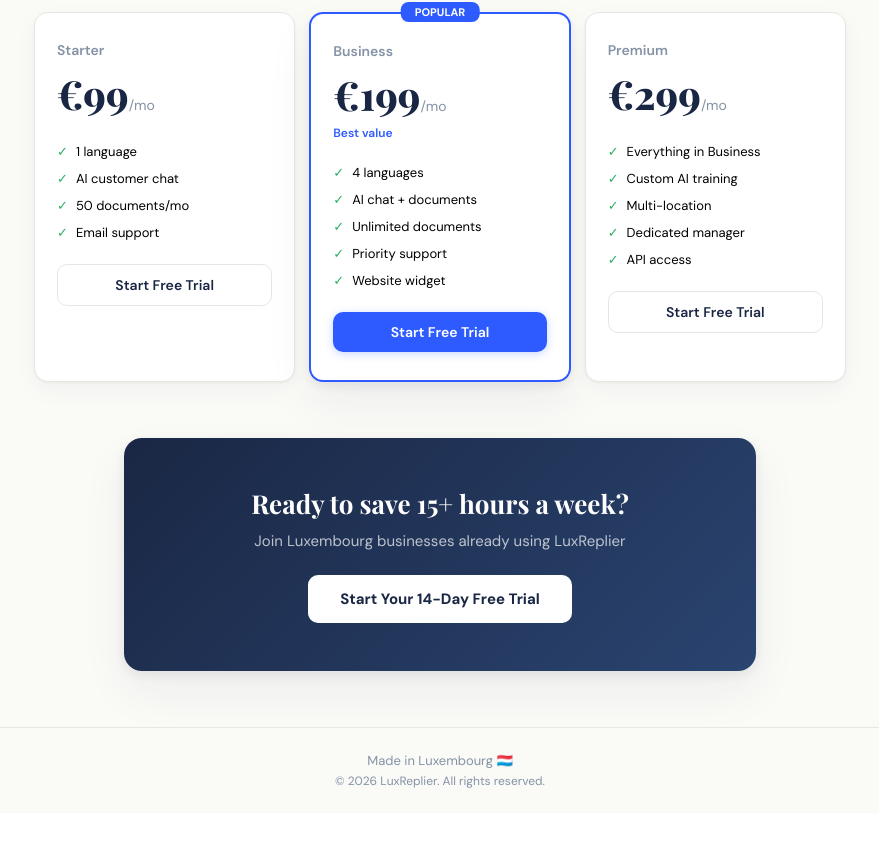
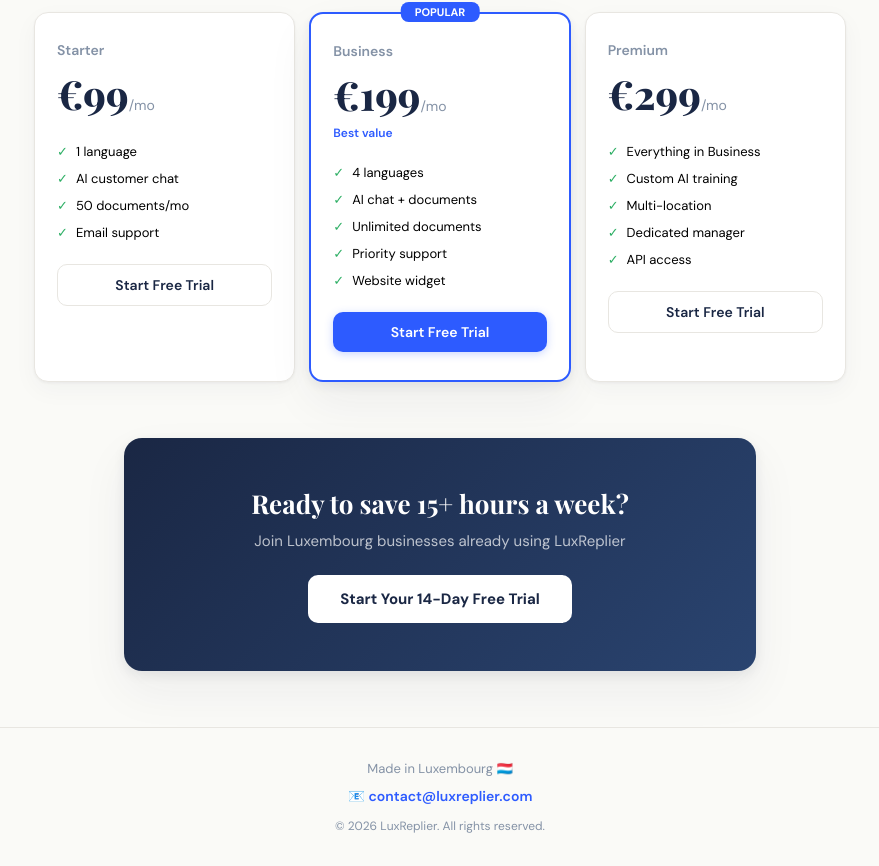
Before and after one commit to Smo-mo/luxreplier, a React (Vite) app in the folder luxreplier-project/: page / in a window 1280 px wide. Shown: the part 1437-2303 px from the top of the page, without its empty margins (200-1079 px from the left). Before the commit the page ends 2250 px from the top, so only its background shows below. Built offline with nearby package versions, Linux system fonts and the light colour scheme.

Commit message:
Add files via upload

```diff
--- a/luxreplier-project/src/App.jsx
+++ b/luxreplier-project/src/App.jsx
@@ -335,9 +335,14 @@
         </div>
       </section>
 
-      <footer style={{ borderTop: "1px solid var(--border)", padding: 24, textAlign: "center" }}>
-        <div style={{ fontSize: 13, color: "var(--muted)" }}>Made in Luxembourg 🇱🇺</div>
-        <div style={{ fontSize: 12, color: "var(--muted)", marginTop: 4 }}>© 2026 LuxReplier. All rights reserved.</div>
+      <footer style={{ borderTop: "1px solid var(--border)", padding: "32px 24px", textAlign: "center" }}>
+        <div style={{ fontSize: 13, color: "var(--muted)", marginBottom: 8 }}>Made in Luxembourg 🇱🇺</div>
+        <div style={{ marginBottom: 12 }}>
+          <a href="mailto:contact@luxreplier.com" style={{ fontSize: 14, color: "var(--accent)", fontWeight: 600, textDecoration: "none" }}>
+            📧 contact@luxreplier.com
+          </a>
+        </div>
+        <div style={{ fontSize: 12, color: "var(--muted)" }}>© 2026 LuxReplier. All rights reserved.</div>
       </footer>
     </div>
   );
```
